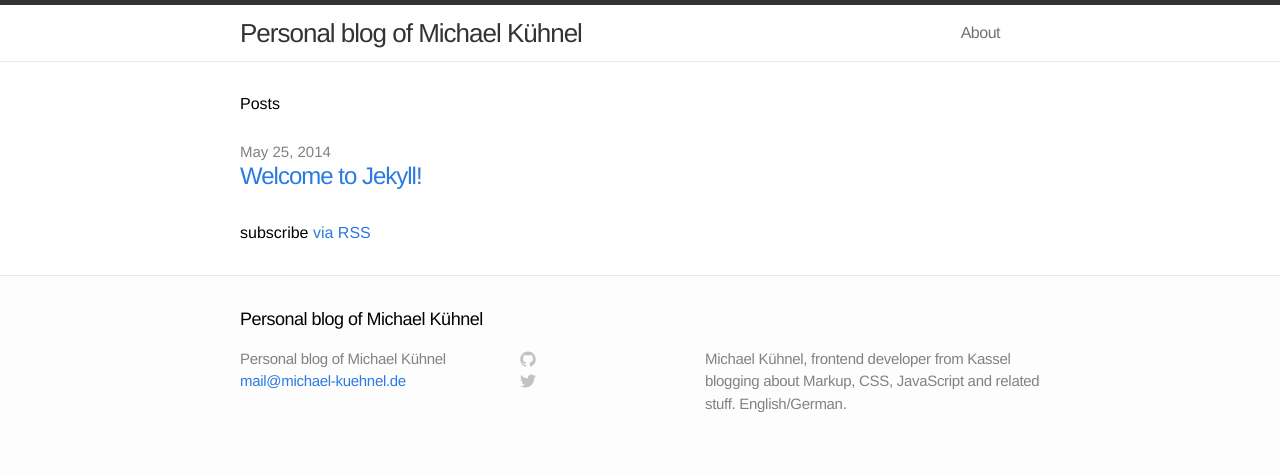
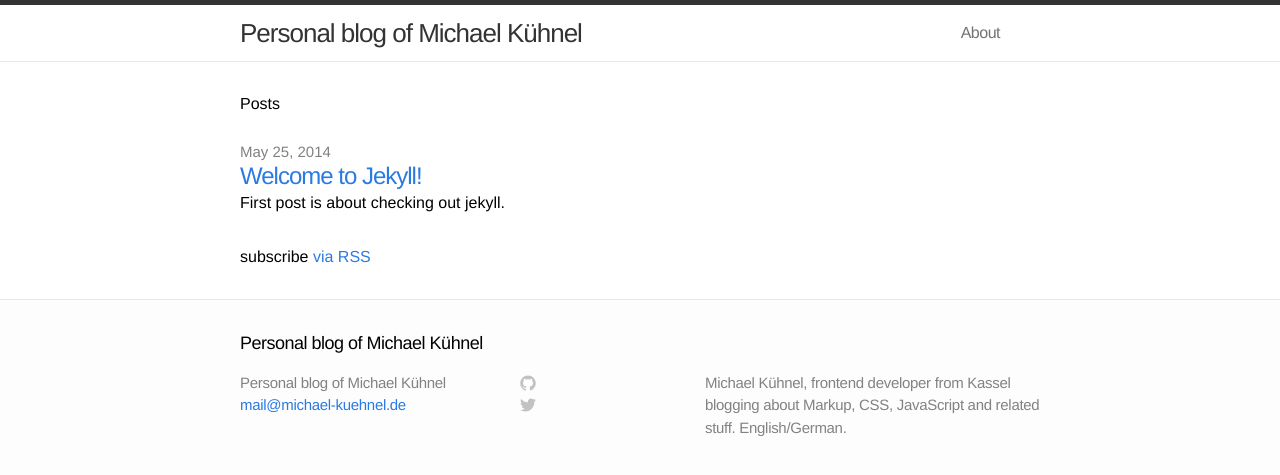
Before and after one commit to mischah/michael-kuehnel.de, a Jekyll site: the page built from index.html, in a window 1280 px wide. Shown: the top 475 px of the page. Built offline with Jekyll 4.4.1, drawn with Linux system fonts in a browser that asks for light colours.

Commit message:
Make use of excerpts

```diff
--- a/_includes/head.html
+++ b/_includes/head.html
@@ -3,7 +3,7 @@
     <meta http-equiv="X-UA-Compatible" content="IE=edge">
     <title>{% if page.title %}{{ page.title }}{% else %}{{ site.title }}{% endif %}</title>
     <meta name="viewport" content="width=device-width">
-    <meta name="description" content="{{ site.description }}">
+    <meta name="description" content="{% if page.excerpt %}{{ page.excerpt | strip_html}}{% else %}{{ site.description }}{% endif %}">
     <link rel="canonical" href="{{ page.url | replace:'index.html','' | prepend: site.baseurl | prepend: site.url }}">
 
     <!-- Custom CSS -->
--- a/_posts/2014-05-25-welcome-to-jekyll.markdown
+++ b/_posts/2014-05-25-welcome-to-jekyll.markdown
@@ -3,6 +3,7 @@
 title:  "Welcome to Jekyll!"
 date:   2014-05-25 21:53:08
 categories: jekyll update
+excerpt: First post is about checking out jekyll.
 ---
 
 You'll find this post in your `_posts` directory - edit this post and re-build (or run with the `-w` switch) to see your changes!
--- a/about.md
+++ b/about.md
@@ -2,6 +2,7 @@
 layout: page
 title: About
 permalink: /about/
+excerpt: About Me
 ---
 
 This is the base Jekyll theme. You can find out more info about customizing your Jekyll theme, as well as basic Jekyll usage documentation at [jekyllrb.com](http://jekyllrb.com/)
--- a/index.html
+++ b/index.html
@@ -11,6 +11,7 @@
       <li>
         <span class="post-date">{{ post.date | date: "%b %-d, %Y" }}</span>
         <a class="post-link" href="{{ post.url | prepend: site.baseurl }}">{{ post.title }}</a>
+        <p>{{ post.excerpt }}</p>
       </li>
     {% endfor %}
   </ul>
```
